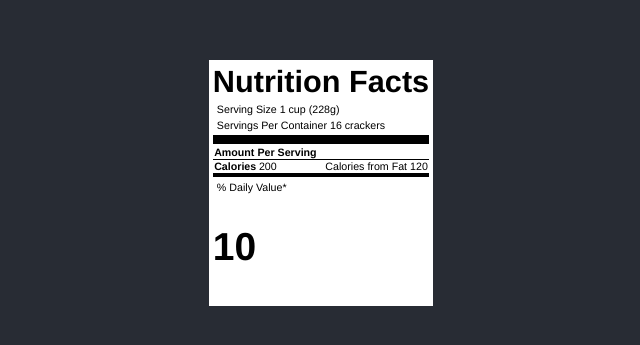
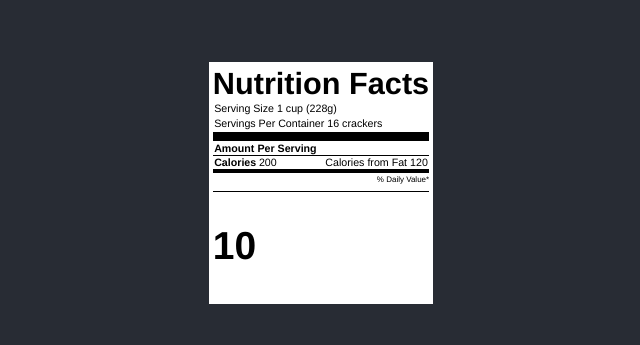
Before and after one commit to davidgamero/react-nutrition-label, a React (Create React App) app: page / in a window 1280 px wide. Shown: the part 217-562 px from the top of the page, without its empty margins (319-959 px from the left). Built offline with nearby package versions, Linux system fonts and the light colour scheme.

Commit message:
daily value and separator

```diff
--- a/src/components/NutritionLabel/index.tsx
+++ b/src/components/NutritionLabel/index.tsx
@@ -26,7 +26,9 @@ const Title = styled.h1`
 const ServingInfo = styled.h2`
   font-size: 8pt;
   font-weight: 400;
-  margin: 3pt;
+  margin: 1pt;
+  margin-left: 1pt;
+  margin-bottom: 2pt;
 `
 
 const AmountPerServing = styled.h2`
@@ -71,6 +73,16 @@ const CaloriesFromFat = styled.h2`
   float: right;
 `
 
+const PercentDailyValueLabel = styled.h2`
+  line-height: 6pt;
+  font-size: 6pt;
+  font-weight: 100;
+  text-align: right;
+  margin: 0;
+  margin-top: 2pt;
+  margin-bottom: 5pt;
+`
+
 interface NutritionLabelProps {
   fatGrams: number,
   servingSize: string,
@@ -110,9 +122,10 @@ const NutritionLabel: React.SFC<NutritionLabelProps> = (props: NutritionLabelPro
         </CaloriesFromFat>
       </CalorieRow>
       <SeparatorBar height={'3pt'} color={props.backgroundColor} />
-      <ServingInfo>
+      <PercentDailyValueLabel>
         {`% Daily Value* ${props.percentDailyValue}`}
-      </ServingInfo>
+      </PercentDailyValueLabel>
+      <SeparatorBar height={'0.5pt'} color={props.backgroundColor} />
       <h2> {props.fatGrams} </h2>
     </LabelContainer>
   )
```
